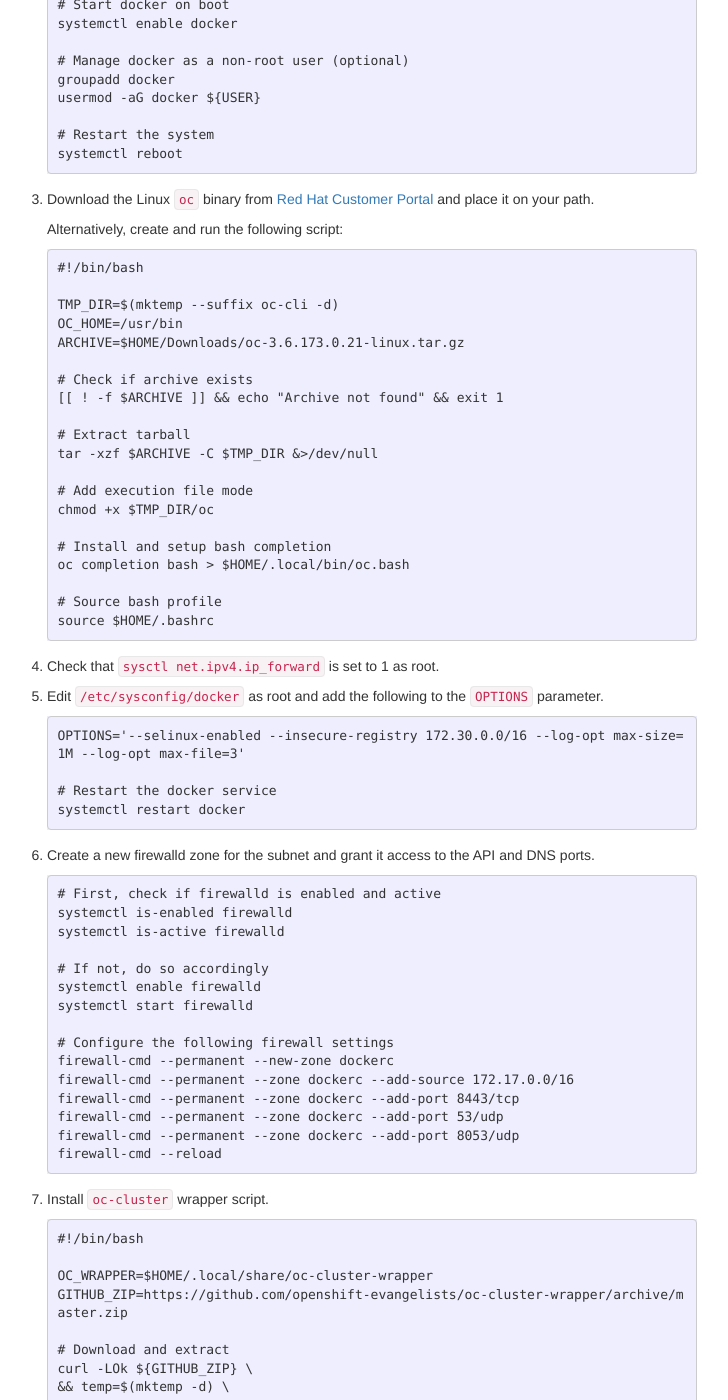
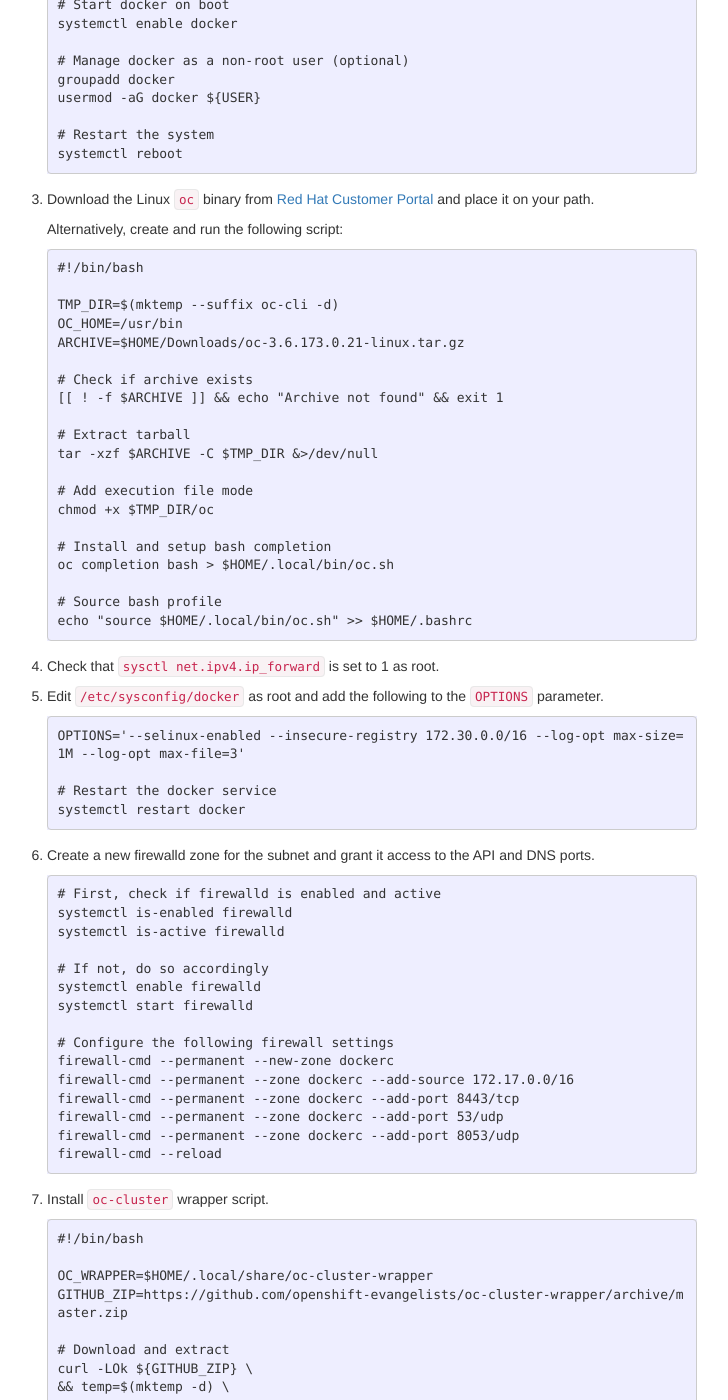
Before and after one commit to ecwpz91/ecwpz91.github.io, a Jekyll site: the page built from _posts/2017-09-08-CloudForms via OpenShift using Docker.md, in a window 1280 px wide and 1400 px high, scrolled down 851 px. Shown: the whole window, without its empty margins (283-1011 px from the left). Built offline with Jekyll 4.4.1, drawn with Linux system fonts in a browser that asks for light colours; nearby versions of some CDN libraries; some of the changed text lies outside the part shown.

```diff
--- a/_posts/2017-09-08-CloudForms via OpenShift using Docker.md
+++ b/_posts/2017-09-08-CloudForms via OpenShift using Docker.md
@@ -64,10 +64,10 @@
        chmod +x $TMP_DIR/oc
 
        # Install and setup bash completion
-       oc completion bash > $HOME/.local/bin/oc.bash
+       oc completion bash > $HOME/.local/bin/oc.sh
 
        # Source bash profile
-       source $HOME/.bashrc
+       echo "source $HOME/.local/bin/oc.sh" >> $HOME/.bashrc
 
 4. Check that `sysctl net.ipv4.ip_forward` is set to 1 as root.
 
@@ -115,10 +115,10 @@
        echo "PATH=${OC_WRAPPER}:$PATH" >> $HOME/.bashrc
 
        # Create bash completion
-       oc-cluster completion bash > $HOME/.local/bin/oc-cluster.bash
+       oc-cluster completion bash > $HOME/.local/bin/oc-cluster.sh
 
        # Source bash profile
-       source $HOME/.bashrc
+       echo "source $HOME/.local/bin/oc-cluster.sh" >> $HOME/.bashrc
 
 8. Start the OpenShift cluster and make the default user a cluster administrator.
 
```
